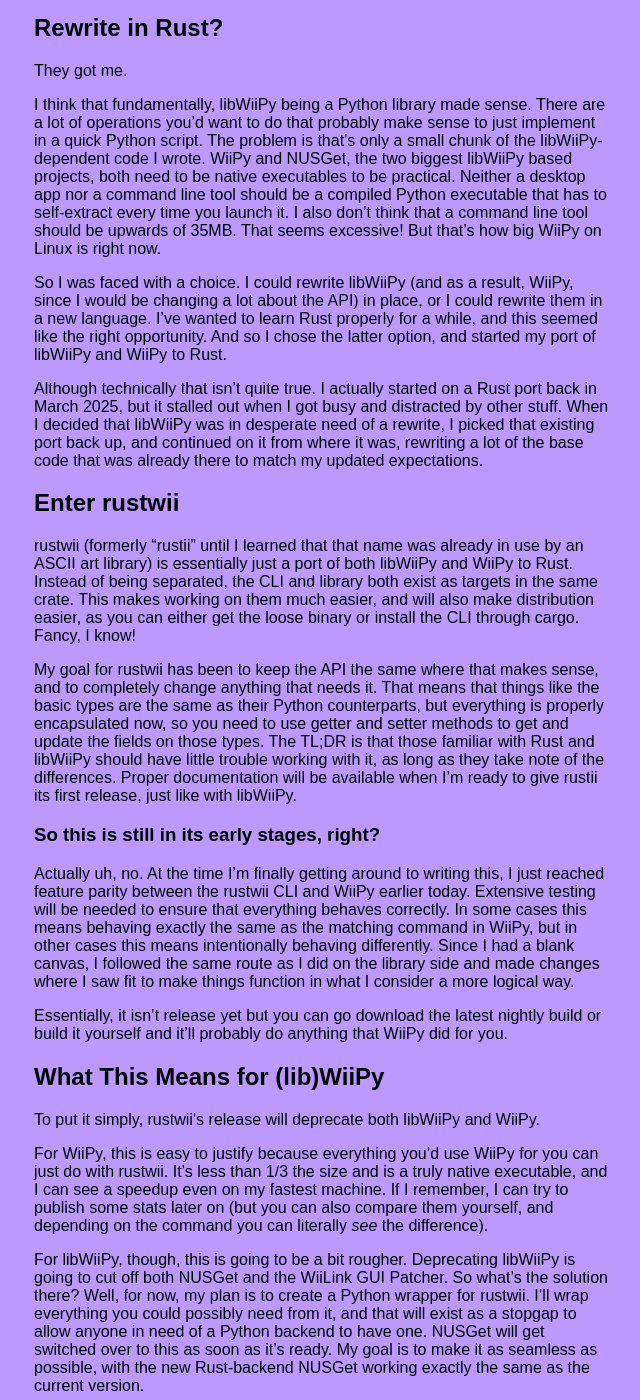
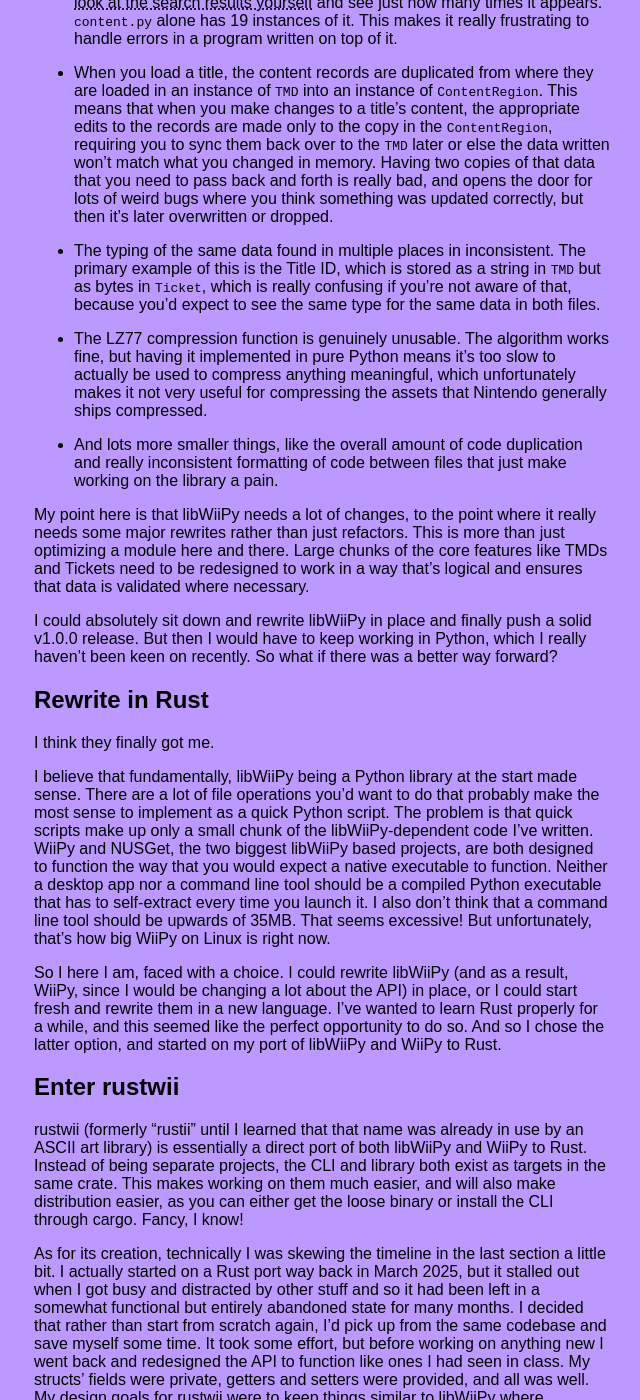
Before and after one commit to NinjaCheetah/ninjacheetah.github.io, a Jekyll site: the page built from _posts/2026-03-11-the-future-of-libwiipy.md, in a window 1280 px wide and 1400 px high, scrolled down 1365 px. Shown: the whole window, without its empty margins (318-958 px from the left). Built offline with Jekyll 4.4.1, drawn with Linux system fonts in a browser that asks for light colours; some web fonts are replaced; comment, search, counter and statistics services are not loaded; some of the changed text lies outside the part shown.

Commit message:
Revised libWiiPy future article

```diff
--- a/_posts/2026-03-11-the-future-of-libwiipy.md
+++ b/_posts/2026-03-11-the-future-of-libwiipy.md
@@ -3,65 +3,74 @@
 titleshort: The Future of libWiiPy, WiiPy, and NUSGet
 layout: blogpost
 desc: The winds are changing, and libWiiPy has an uncertain future ahead.
-updated:
+updated: 2026-03-21
 date: 2026-03-11 19:00:00 -04:00
 series_prev: the-history-of-libwiipy
 ---
 
-Okay first thing's first, NUSGet is **not** going anywhere right now. It's going to be impacted by the changes I'm here to discuss, but don't worry. I'm not going to toss the most successful project I have unless I have something equally as robust to replace it.
+Hey there! I strongly suggest that you read the previous article I published, "The History of libWiiPy, WiiPy, and NUSGet", before reading this one. It provides a lot of the context behind why I started on libWiiPy and its related projects. Assuming you've done that, let's talk about the unfortunately growing list of concerns that I have with these projects, and where I'm planning to go with them.
 
-With that out of the way, I strongly suggest that you read the previous article I published, "The History of libWiiPy, WiiPy, and NUSGet", before reading this one. It provides a lot of the context behind libWiiPy and its related projects, and why I created them in the first place. Assuming you've done that, let's talk about the concerns that I have with these projects, and where I'm planning to go with them.
+**Also, a quick note:** if you read this article prior to March 21, 2026, you might want to read it again. The initial version of this article felt like a draft to me, and so I rewrote a huge amount of it and think that it's a much better piece now.
 
 ## The State of libWiiPy
 
 libWiiPy is a mess inside.
 
-This isn't me trying to be self-deprecating or anything, it's just a fact that a lot of the code that I wrote for libWiiPy is messy and not very good. There are a lot of questionable design choices, and it makes the library both hard to work with and hard to maintain. The biggest reason behind this is simple: I barely knew Python when I started libWiiPy. My largest Python experience prior to deciding to embark on a quest to make an entire Wii library was making [Ah Counter](https://github.com/NinjaCheetah/AhCounter), a Discord bot that counts words. That's not nothing, but it's also not super relevant when it comes to working with a lot of binary file formats. When I was starting out, I had no idea how to read a file into memory and then parse the data in that file into usable information to store in memory, and also put it all back into a file when I was done. I learned as I went, and it got me pretty far. I can't deny that libWiiPy as a whole is fairly competent all things considered, but again it's messy and clearly the product of someone who hadn't taken any computer science classes. Who needs encapsulation when you can just allow direct reads and writes to all your class' attributes!
+This isn't me trying to be self-deprecating or anything, it's just a fact that a lot of the code that I wrote for libWiiPy is messy and largely not very good. There are a lot of questionable design choices, and it makes the library both hard to work with and difficult to maintain. The biggest reason behind this is simple: I barely knew Python when I started libWiiPy. My largest Python experience prior to deciding to embark on a quest to make an entire Wii library was making [Ah Counter](https://github.com/NinjaCheetah/AhCounter), a Discord bot that counts words. That's not nothing, but it's also not super relevant when it comes to working with a lot of binary file formats, and it had been a couple of years so the knowledge I did have had mostly left me. When I was starting out I had no idea how to do something like read a file into memory, parse it into fields that could be modified, and then put it all back together when I was done. I learned as I went, and I can't deny that in the end I was able to create a fairly competent library. But again, it's messy and clearly the product of someone who had a good idea but started on it without having the fundamentals down. Like hey, who needs encapsulation when you can just allow direct reads and writes to all your class' attributes!
 
-Then I took Computer Science I this Fall.
+Then I took my first real computer science class this Fall.
 
-This was a Python class, and while a large amount of what I was taught wasn't new to me because of what I needed to learn for libWiiPy, a good chunk of things were. Concepts like getters and setters, something that libWiiPy largely doesn't use. You want the Title ID? Just use `tmd.title_id`! You want to set the Title ID? Well you can use `set_title_id()`, or you could just do `tmd.title_id = something` instead. That's less than desirable, especially given how many things break when you don't guarantee that the lengths of the fields in a TMD or a Ticket are exact. It's a binary format of a specified length, you make one field a little shorter and you throw the entire thing off. Also, not everything in life is a `ValueError`, but in libWiiPy, and this isn't a joke, almost every single error thrown by any part of the library is. You can go [look at the search results yourself](https://github.com/search?q=repo%3ANinjaCheetah%2FlibWiiPy%20ValueError&type=code) and see just how many times it appears. `content.py` alone has 19 instances of it.
+This was a Python class, and while a large amount of what I was taught wasn't new to me because of what I did successfully learn from working on libWiiPy, there were a number of concepts that _were_ new. Primarily those related to encapsulation, like always using getters and setters. This is something that libWiiPy largely doesn't use. You want the Title ID? Just use `tmd.title_id`! You want to set the Title ID? Well you're _supposed_ to use `set_title_id()`, but you could just do `tmd.title_id = something` instead and bypass any checks. That's less than desirable, especially given how many things break when you don't guarantee that the lengths of the fields in a TMD or a Ticket are exact, or that the data written to them is valid. It's a binary format of a specified length, you make one field a little shorter and you throw the entire thing off. Not to mention that the Wii's software is incredibly touchy, so if things aren't perfect it's probably just going to crash.
 
-When you load a title, the content records are duplicated between an instance of `TMD` and an instance of `ContentRegion`. This means that when you make changes to a title's content, it only effects the copy in the `ContentRegion`, and has to be synced back over the copy in the `TMD` or else the written data won't match what was used in memory. Having two copies of that data that you need to pass back and forth is really bad, and opens the door for lots of weird bugs where you think you made a change, but then it was overwritten or dropped.
+There are a number of fairly major issues that I've identified in libWiiPy, and I'd like to go over them here just to try and set the scene for why I think some major work needs to be done. In no particular order:
+- As previously mentioned, there is little to no encapsulation. I know that technically everything in Python is always public no matter what, but no fields are marked as private to at least hint that you're not supposed to touch them. Fields where the data needs to be interpreted first have getters, and fields were the data needs to be put into a specific format have settings, but beyond that you're expected to access the fields of every class directly. This means essentially no input validation, which is scary.
 
-Essentially, my point here is that libWiiPy needs to be rewritten. This is more than a refactor, large chunks of the core features like TMDs and Tickets need to be redone to work in a way that's logical and ensures that data is checked where necessary.
+- Not everything in life is a `ValueError`, but in libWiiPy, and this isn't a joke, almost every single error thrown by any part of the library is. You can go [look at the search results yourself](https://github.com/search?q=repo%3ANinjaCheetah%2FlibWiiPy%20ValueError&type=code) and see just how many times it appears. `content.py` alone has 19 instances of it. This makes it really frustrating to handle errors in a program written on top of it.
 
-I could sit down, and rewrite libWiiPy in place and finally push a solid v1.0.0 release. But maybe there's a better choice.
+- When you load a title, the content records are duplicated from where they are loaded in an instance of `TMD` into an instance of `ContentRegion`. This means that when you make changes to a title's content, the appropriate edits to the records are made only to the copy in the `ContentRegion`, requiring you to sync them back over to the `TMD` later or else the data written won't match what you changed in memory. Having two copies of that data that you need to pass back and forth is really bad, and opens the door for lots of weird bugs where you think something was updated correctly, but then it's later overwritten or dropped.
 
-## Rewrite in Rust?
+- The typing of the same data found in multiple places in inconsistent. The primary example of this is the Title ID, which is stored as a string in `TMD` but as bytes in `Ticket`, which is really confusing if you're not aware of that, because you'd expect to see the same type for the same data in both files.
 
-They got me.
+- The LZ77 compression function is genuinely unusable. The algorithm works fine, but having it implemented in pure Python means it's too slow to actually be used to compress anything meaningful, which unfortunately makes it not very useful for compressing the assets that Nintendo generally ships compressed.
 
-I think that fundamentally, libWiiPy being a Python library made sense. There are a lot of operations you'd want to do that probably make sense to just implement in a quick Python script. The problem is that's only a small chunk of the libWiiPy-dependent code I wrote. WiiPy and NUSGet, the two biggest libWiiPy based projects, both need to be native executables to be practical. Neither a desktop app nor a command line tool should be a compiled Python executable that has to self-extract every time you launch it. I also don't think that a command line tool should be upwards of 35MB. That seems excessive! But that's how big WiiPy on Linux is right now.
+- And lots more smaller things, like the overall amount of code duplication and really inconsistent formatting of code between files that just make working on the library a pain.
 
-So I was faced with a choice. I could rewrite libWiiPy (and as a result, WiiPy, since I would be changing a lot about the API) in place, or I could rewrite them in a new language. I've wanted to learn Rust properly for a while, and this seemed like the right opportunity. And so I chose the latter option, and started my port of libWiiPy and WiiPy to Rust.
+My point here is that libWiiPy needs a lot of changes, to the point where it really needs some major rewrites rather than just refactors. This is more than just optimizing a module here and there. Large chunks of the core features like TMDs and Tickets need to be redesigned to work in a way that's logical and ensures that data is validated where necessary.
 
-Although technically that isn't quite true. I actually started on a Rust port back in March 2025, but it stalled out when I got busy and distracted by other stuff. When I decided that libWiiPy was in desperate need of a rewrite, I picked that existing port back up, and continued on it from where it was, rewriting a lot of the base code that was already there to match my updated expectations.
+I could absolutely sit down and rewrite libWiiPy in place and finally push a solid v1.0.0 release. But then I would have to keep working in Python, which I really haven't been keen on recently. So what if there was a better way forward?
+
+## Rewrite in Rust
+
+I think they finally got me.
+
+I believe that fundamentally, libWiiPy being a Python library at the start made sense. There are a lot of file operations you'd want to do that probably make the most sense to implement as a quick Python script. The problem is that quick scripts make up only a small chunk of the libWiiPy-dependent code I've written. WiiPy and NUSGet, the two biggest libWiiPy based projects, are both designed to function the way that you would expect a native executable to function. Neither a desktop app nor a command line tool should be a compiled Python executable that has to self-extract every time you launch it. I also don't think that a command line tool should be upwards of 35MB. That seems excessive! But unfortunately, that's how big WiiPy on Linux is right now.
+
+So I here I am, faced with a choice. I could rewrite libWiiPy (and as a result, WiiPy, since I would be changing a lot about the API) in place, or I could start fresh and rewrite them in a new language. I've wanted to learn Rust properly for a while, and this seemed like the perfect opportunity to do so. And so I chose the latter option, and started on my port of libWiiPy and WiiPy to Rust.
 
 ## Enter rustwii
 
-rustwii (formerly "rustii" until I learned that that name was already in use by an ASCII art library) is essentially just a port of both libWiiPy and WiiPy to Rust. Instead of being separated, the CLI and library both exist as targets in the same crate. This makes working on them much easier, and will also make distribution easier, as you can either get the loose binary or install the CLI through cargo. Fancy, I know!
+rustwii (formerly "rustii" until I learned that that name was already in use by an ASCII art library) is essentially a direct port of both libWiiPy and WiiPy to Rust. Instead of being separate projects, the CLI and library both exist as targets in the same crate. This makes working on them much easier, and will also make distribution easier, as you can either get the loose binary or install the CLI through cargo. Fancy, I know!
 
-My goal for rustwii has been to keep the API the same where that makes sense, and to completely change anything that needs it. That means that things like the basic types are the same as their Python counterparts, but everything is properly encapsulated now, so you need to use getter and setter methods to get and update the fields on those types. The TL;DR is that those familiar with Rust and libWiiPy should have little trouble working with it, as long as they take note of the differences. Proper documentation will be available when I'm ready to give rustii its first release, just like with libWiiPy.
+As for its creation, technically I was skewing the timeline in the last section a little bit. I actually started on a Rust port way back in March 2025, but it stalled out when I got busy and distracted by other stuff and so it had been left in a somewhat functional but entirely abandoned state for many months. I decided that rather than start from scratch again, I'd pick up from the same codebase and save myself some time. It took some effort, but before working on anything new I went back and redesigned the API to function like ones I had seen in class. My structs' fields were private, getters and setters were provided, and all was well. My design goals for rustwii were to keep things similar to libWiiPy where possible, but also to be willing to tear everything out and start from scratch where necessary. For example, the general idea of how the `TMD` struct is stored in memory and the methods it offers are the same, but then the way that a U8 archive is handled is entirely different. Overall I wanted to focus more on creating a library that seemed like it would make sense to use above making one that was similar to libWiiPy. The TL;DR of all that is that anyone who has any familiarity with the libWiiPy API should have a decent time adjusting. Docs will of course also be published when I have things ready and publish the first release of the library, just like I've had with libWiiPy.
 
-### So this is still in its early stages, right?
+### So how far along is this?
 
-Actually uh, no. At the time I'm finally getting around to writing this, I just reached feature parity between the rustwii CLI and WiiPy earlier today. Extensive testing will be needed to ensure that everything behaves correctly. In some cases this means behaving exactly the same as the matching command in WiiPy, but in other cases this means intentionally behaving differently. Since I had a blank canvas, I followed the same route as I did on the library side and made changes where I saw fit to make things function in what I consider a more logical way.
+Actually uh quite far. At the time I'm finally getting around to writing this, I just reached feature parity between the rustwii CLI and WiiPy earlier today. Extensive testing will be needed to ensure that everything behaves the same way in rustwii that it did in WiiPy, but my quick side by side comparisons have shown that everything seems to be good. Not everything is one-to-one though, and that's by design. Since I had a blank canvas, I followed the same route as I did on the library side and made changes where I saw fit to make things function in what I consider a more logical way. This mostly means changing parameters, but it did also mean changing some default behaviors here or there.
 
-Essentially, it isn't release yet but you can go download the latest nightly build or build it yourself and it'll probably do anything that WiiPy did for you.
+Essentially, it isn't quite ready for a release yet, but you can go download the latest nightly build (or build it yourself if that's what you prefer) and it _should_ be able to do anything that WiiPy could for you. And if it doesn't, please do let me know!
 
 ## What This Means for (lib)WiiPy
 
-To put it simply, rustwii's release will deprecate both libWiiPy and WiiPy.
+And now for the part that most people probably came here for. To put it simply, rustwii's release will deprecate both libWiiPy and WiiPy.
 
-For WiiPy, this is easy to justify because everything you'd use WiiPy for you can just do with rustwii. It's less than 1/3 the size and is a truly native executable, and I can see a speedup even on my fastest machine. If I remember, I can try to publish some stats later on (but you can also compare them yourself, and depending on the command you can literally _see_ the difference).
+For WiiPy, this is really easy to justify because everything you'd use WiiPy for you can just do with rustwii. It's less than 1/3 the size, is a truly native executable, and I can see a speedup even on my fastest machine (and commands like `lz77 compress` are actually fast enough to be used at all with a Rust backend). If I remember, I can try to publish some stats later on, but if you just run one after the other I promise you that you'll be able to see the difference.
 
-For libWiiPy, though, this is going to be a bit rougher. Deprecating libWiiPy is going to cut off both NUSGet and the WiiLink GUI Patcher. So what's the solution there? Well, for now, my plan is to create a Python wrapper for rustwii. I'll wrap everything you could possibly need from it, and that will exist as a stopgap to allow anyone in need of a Python backend to have one. NUSGet will get switched over to this as soon as it's ready. My goal is to make it as seamless as possible, with the new Rust-backend NUSGet working exactly the same as the current version.
+For libWiiPy, though, the deprecation process won't be quite as smooth. Deprecating libWiiPy is going to cut off both NUSGet and the WiiLink GUI Patcher, and that's going to be rough. I don't want to leave both WiiLink and myself with orphaned applications, so my current plan is to create a Python wrapper for rustwii that can be used in lieu of rewriting those apps in Rust. It will of course be inheriting the improved API from rustwii, so it should be nicer to interface with than libWiiPy and will hopefully be a fairly straightforward transition.
 
 But what about long term?
 
-Ideally, NUSGet will become a native Rust application too. I would like to learn egui, and I've seen a lot of really nice looking Rust desktop apps. Depending on how I do it, I might even be able to get a new desktop app looking mostly the same as the old one, which would be ideal. A desktop app that requires compiled Python was never long for this world, and being able to replace that with something smaller, quicker to build, and easier to ship would make me very happy.
+Ideally, NUSGet will become a native Rust application too. I'm looking into learning [egui](https://github.com/emilk/egui), or maybe even [iced](https://github.com/iced-rs/iced) because I've seen some really nice looking apps made with that. Depending on how I do it, I might even be able to get a new desktop app looking mostly the same as the old one, which would be ideal. A desktop app that requires compiled Python was never long for this world, and being able to replace that with something smaller, quicker to build, and easier to ship would make me very happy.
 
-I hope that you're excited to join me on this expedition into crustacean land so that we all have a much less cursed Wii library available to us. I know I'm certainly excited for it.
+I hope that you're excited to join me on this expedition into the land of crustaceans so that I can offer a much more polished Wii library for all of your Wii library needs. I know that I'm certainly excited for it!
 
 You can check out rustwii [here](https://github.com/NinjaCheetah/rustwii).
```
